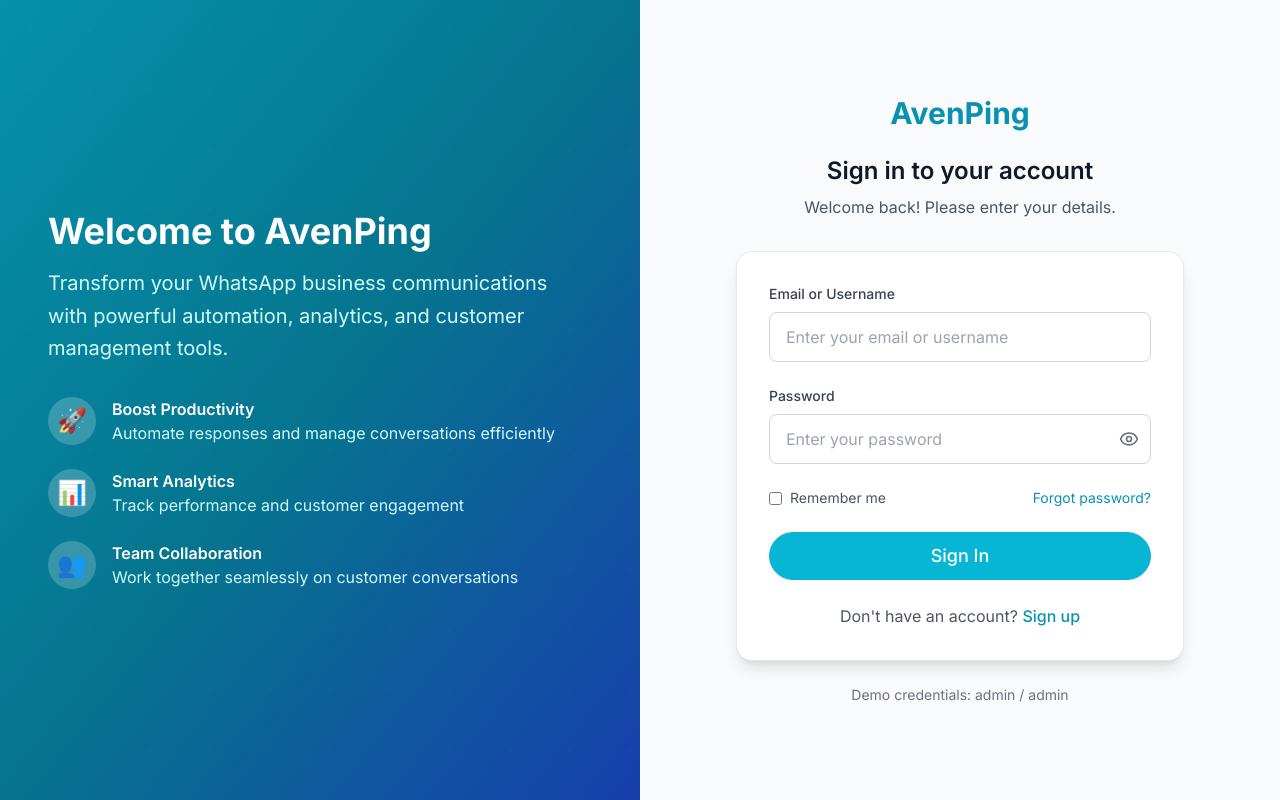
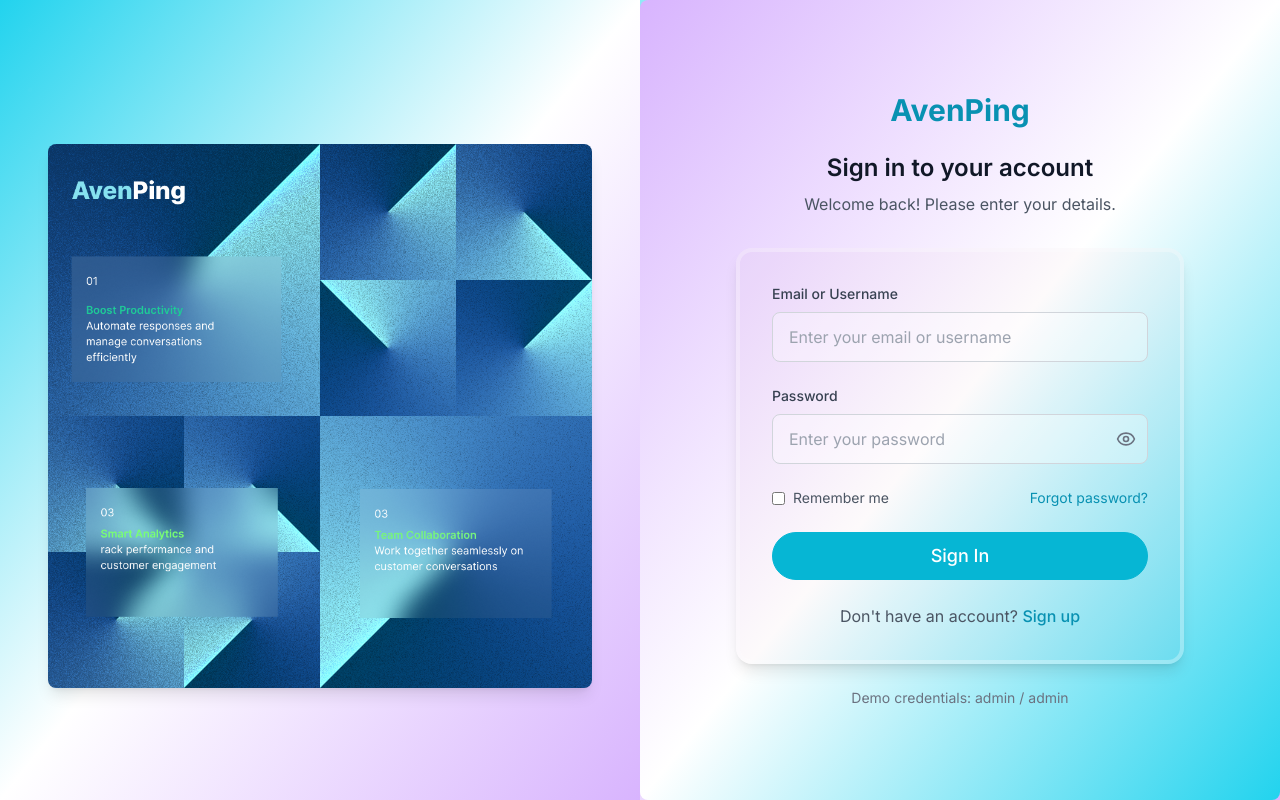
Before and after one commit to RuffledZest/AvenPingLandingPage, a Next.js app: page /login in a window 1280 px wide. Built offline with nearby package versions, Linux system fonts and the light colour scheme.

Commit message:
changed ui for login page

```diff
--- a/src/app/login/page.tsx
+++ b/src/app/login/page.tsx
@@ -5,6 +5,8 @@ import { useRouter } from "next/navigation";
 import Button from "@/components/Button";
 import Link from "next/link";
 import { Eye, EyeOff } from "lucide-react";
+import Image from "next/image";
+import LoginImg from "@/assets/images/loginPgImg.png";
 
 export default function Login() {
     const [email, setEmail] = useState("");
@@ -25,10 +27,14 @@ export default function Login() {
     };
 
     return (
-        <div className="min-h-screen flex">
+        <div className="min-h-screen flex bg-gradient-to-br  from-cyan-400 to-purple-300 via-white ">
             {/* Left side - Welcome section with background */}
-            <div className="hidden lg:flex lg:w-1/2 bg-gradient-to-br from-cyan-500 via-cyan-600 to-blue-700 relative overflow-hidden">
-                <div className="absolute inset-0 bg-black/20"></div>
+            <div className="hidden lg:flex lg:w-1/2 bg-gradient-to-br
+                from-cyan-400 to-purple-300 via-white
+                bg-cover bg-center
+
+             relative overflow-hidden">
+                <div className="absolute inset-0 "></div>
                 <div
                     className="absolute inset-0 opacity-10"
                     style={{
@@ -36,8 +42,8 @@ export default function Login() {
                     }}
                 ></div>
 
-                <div className="relative z-10 flex flex-col justify-center px-12 text-white">
-                    <div className="mb-8">
+                <div className="relative z-10 flex  justify-center items-center px-12 text-white">
+                    {/* <div className="mb-8">
                         <h1 className="text-4xl font-bold mb-4">
                             Welcome to AvenPing
                         </h1>
@@ -77,12 +83,24 @@ export default function Login() {
                                 <p className="text-cyan-100">Work together seamlessly on customer conversations</p>
                             </div>
                         </div>
-                    </div>
+                    </div> */}
+                    <Image
+                        src={LoginImg}
+                        alt="WhatsApp Business Illustration"
+                        width={800}
+                        height={600}
+                        className="mt-8 rounded-lg shadow-lg
+                        transition-transform transform hover:scale-105
+
+                        "
+                        style={{ maxWidth: "100%", height: "auto" }}
+                        draggable={false}
+                    />
                 </div>
             </div>
 
             {/* Right side - Login form */}
-            <div className="w-full lg:w-1/2 flex items-center justify-center p-8 bg-gray-50">
+            <div className="w-full lg:w-1/2 flex items-center justify-center p-8  rounded-lg bg-gradient-to-br  to-cyan-400 from-purple-300 via-white backdrop-opacity-20">
                 <div className="w-full max-w-md">
                     <div className="text-center mb-8">
                         <Link href="/" className="text-3xl font-bold text-cyan-600">
@@ -94,7 +112,7 @@ export default function Login() {
                         <p className="text-gray-600">Welcome back! Please enter your details.</p>
                     </div>
 
-                    <div className="bg-white rounded-2xl shadow-lg p-8 border border-gray-200">
+                    <div className="bg-[#b4496d07] backdrop:blur-lg rounded-2xl shadow-lg p-8 border-4 border-white/30">
                         {error && (
                             <div className="bg-red-50 border border-red-200 text-red-700 px-4 py-3 rounded-lg mb-6">
                                 {error}
@@ -111,7 +129,7 @@ export default function Login() {
                                     id="email"
                                     value={email}
                                     onChange={(e) => setEmail(e.target.value)}
-                                    className="w-full px-4 py-3 border border-gray-300 rounded-lg focus:ring-2 focus:ring-cyan-500 focus:border-transparent transition-colors"
+                                    className="w-full px-4 py-3 bg-white/30 border border-gray-300 rounded-lg focus:ring-2 focus:ring-cyan-500 focus:border-transparent transition-colors"
                                     placeholder="Enter your email or username"
                                     required
                                 />
@@ -127,7 +145,7 @@ export default function Login() {
                                         id="password"
                                         value={password}
                                         onChange={(e) => setPassword(e.target.value)}
-                                        className="w-full px-4 py-3 border border-gray-300 rounded-lg focus:ring-2 focus:ring-cyan-500 focus:border-transparent transition-colors pr-12"
+                                        className="bg-white/30 w-full px-4 py-3 border border-gray-300 rounded-lg focus:ring-2 focus:ring-cyan-500 focus:border-transparent transition-colors pr-12"
                                         placeholder="Enter your password"
                                         required
                                     />
--- a/src/sections/Hero.tsx
+++ b/src/sections/Hero.tsx
@@ -64,15 +64,24 @@ export default function Hero() {
                 <motion.div
                     ref={leftDesignScope}
                     initial={{ opacity: 0, y: 400, x: 0 }}
-                    className="absolute inset-0 top-[30rem] hidden lg:block pointer-events-none"
+                    className="absolute inset-0 top-[30rem] hidden lg:block pointer-events-none backdrop-blur-lg"
                     style={{ zIndex: 1 }}
                 >
                     <Image
                         draggable={false}
                         src={designExample1}
                         alt="WhatsApp business example 1"
-                        className="rounded-lg shadow-lg shadow-cyan-200/50 border border-cyan-200/50 border-4 pointer-events-none"
-                        style={{ maxWidth: "100%", height: "auto" }}
+                        className="rounded-lg shadow-lg pointer-events-none"
+                        style={{
+                            maxWidth: "100%",
+                            height: "auto",
+                            border: "4px solid transparent",
+                            borderRadius: "0.5rem",
+                            backgroundOrigin: "border-box",
+                            backgroundClip: "padding-box, border-box",
+                            backgroundImage:
+                                "linear-gradient(to bottom right, rgba(236,254,255,0.7), rgba(224,242,254,0.6) 60%, rgba(237,233,254,0.6) 100%), linear-gradient(120deg, rgba(34,211,238,0.3), rgba(139,92,246,0.3), rgba(168,85,247,0.3))",
+                        }}
                     />
                 </motion.div>
                 <motion.div
```
Also changed, not shown: src/assets/images/loginPgImg.png (added).
